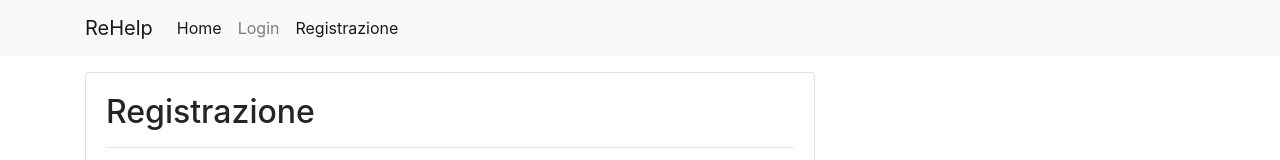
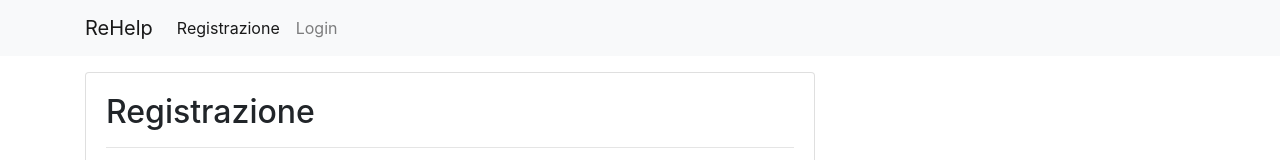
Before and after one commit to Rehelp-RT/Rehelp, an Angular app: page /register in a window 1280 px wide. Shown: the top 160 px of the page. Built offline with nearby package versions, Linux system fonts and the light colour scheme.

Commit message:
login form works

```diff
--- a/src/app/_services/authentication.service.ts
+++ b/src/app/_services/authentication.service.ts
@@ -23,8 +23,11 @@ export class AuthenticationService {
     login(username: string, password: string) {
         return this.http.post<any>(`${environment.apiUrl}/signin`, { username, password })
             .pipe(map(user => {
+
                 // login successful if there's a jwt token in the response
                 if (user && user.token) {
+                    console.log('---if user && user.token');
+                    console.log(user);
                     // store user details and jwt token in local storage to keep user logged in between page refreshes
                     localStorage.setItem('currentUser', JSON.stringify(user));
                     this.currentUserSubject.next(user);
--- a/src/app/header/header.component.html
+++ b/src/app/header/header.component.html
@@ -7,20 +7,17 @@
             <a class="navbar-brand" routerLink="/">ReHelp</a>
             <div class="collapse navbar-collapse" id="navbarMain">
                 <ul class="nav navbar-nav navbar-right">
-                    <li class="nav-item" routerLinkActive="active">
-                        <a class="nav-link" routerLink="/">Home</a>
-                    </li>
-                    <li class="nav-item" routerLinkActive="active">
-                        <a class="nav-link" routerLink="/login">Login</a>
-                    </li>
-                    <li class="nav-item" routerLinkActive="active">
-                        <a class="nav-link" routerLink="/register">Registrazione</a>
-                    </li>
                     <li class="nav-item" *ngIf="currentUser" routerLinkActive="active">
                         <a class="nav-link" routerLink="/data">Visualizza dati</a>
                     </li>
+                    <li class="nav-item" *ngIf="!currentUser" routerLinkActive="active">
+                        <a class="nav-link" routerLink="/register">Registrazione</a>
+                    </li>
+                    <li class="nav-item" *ngIf="!currentUser" routerLinkActive="active">
+                        <a class="nav-link" routerLink="/login">Login</a>
+                    </li>
                     <li class="nav-item" *ngIf="currentUser">
-                        <a class="nav-item nav-link" (click)="logout()">Logout</a>
+                        <a class="nav-link" href="#" (click)="logout()">Logout</a>
                     </li>
                 </ul>
             </div>
--- a/src/app/login/login.component.ts
+++ b/src/app/login/login.component.ts
@@ -47,7 +47,7 @@ export class LoginComponent implements OnInit {
 
       // stop here if form is invalid
       if (this.loginForm.invalid) {
-          return;
+            return;
       }
 
       this.loading = true;
```
Also changed, not shown: src/app/login/login.component.html (+11 -3 lines), 1 other file (tests, documents, lock files or other folders).
